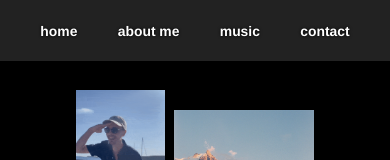
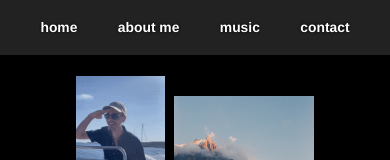
Before and after one commit to lars06/lars06.github.io, a React (Create React App) app: page / in a window 390 px wide. Shown: the top 160 px of the page. Built offline with nearby package versions, Linux system fonts and the light colour scheme.

Commit message:
Improve responsiveness of navbar

```diff
--- a/src/App.css
+++ b/src/App.css
@@ -16,15 +16,15 @@ nav ul {
     display: flex;
     align-items: center;
     justify-content: space-evenly;
-    padding-top: 20px;
-    padding-bottom: 20px;
+    padding-top: 2vh;
+    padding-bottom: 2vh;
     position: fixed;
     z-index: 100;
     background-color: #222222;
 }
 
 nav a {
-    font-size: calc(10px + 1vmin);
+    font-size: calc(8px + 1.5vmin);
     color: white;
     font-weight: bold;
     text-decoration: none;
@@ -49,8 +49,8 @@ nav a {
 .photos ul {
     list-style-type: none;
     padding: 20px;
-    padding-top: 90px;
-    padding-bottom: 100px;
+    padding-top: 9vh;
+    padding-bottom: 10vh;
     display: flex;
     flex-wrap: wrap;
     gap: calc(5px + 1vw);
@@ -78,6 +78,6 @@ nav a {
 
 .disclaimer {
     color: lightgrey;
-    padding: 20px;
-    font-size: 12px;
+    padding: 2vh;
+    font-size: 10px;
 }
```
Also changed, not shown: 1 other file (tests, documents, lock files or other folders).
